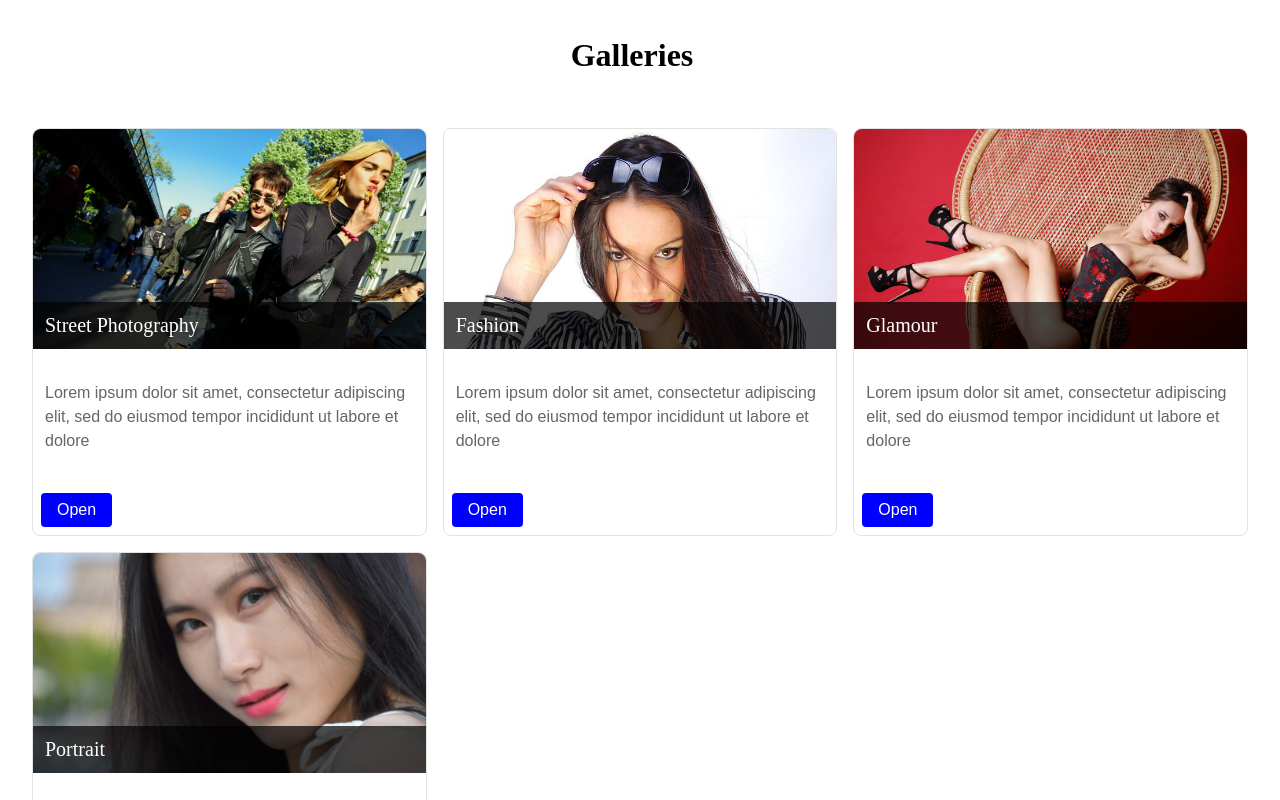
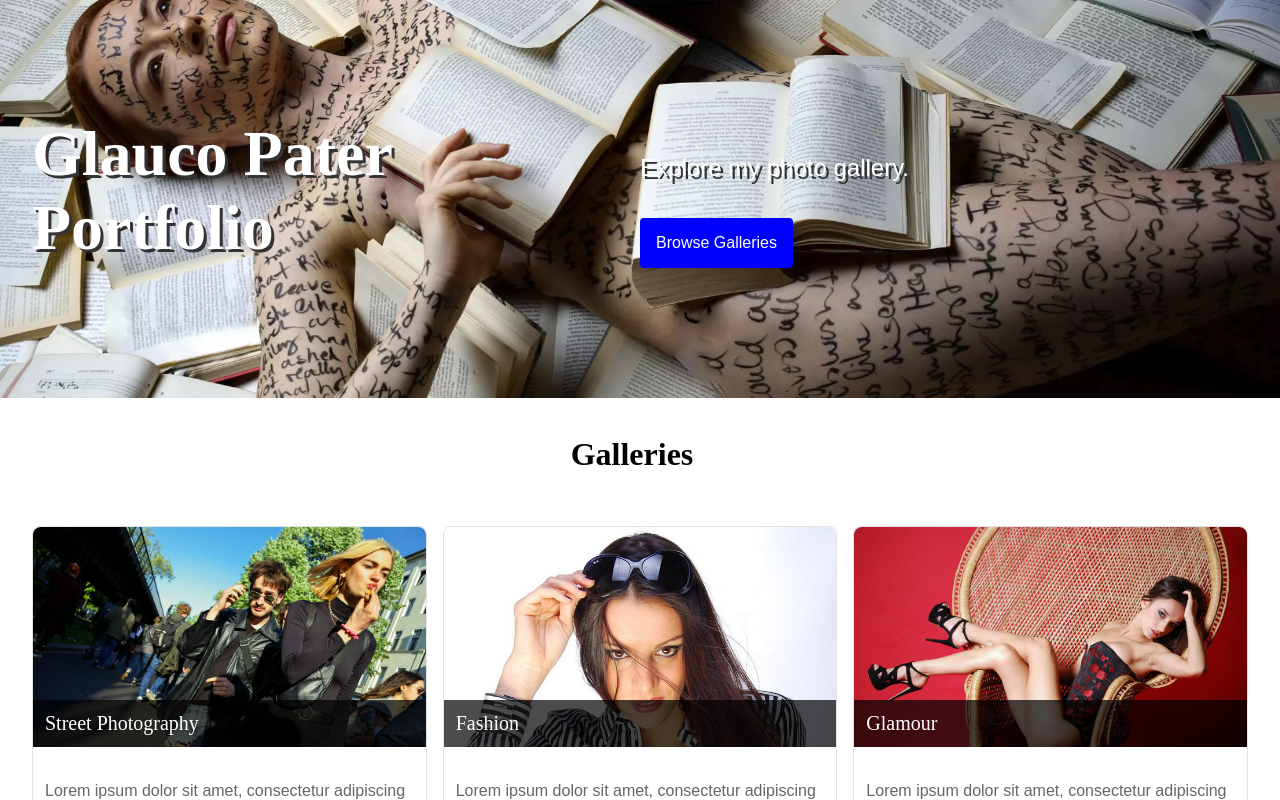
Before and after one commit to glaucopater/portfolio-creator, a React (Create React App) app: page / in a window 1280 px wide. Shown: the top 800 px of the page. Built offline with nearby package versions, Linux system fonts and the light colour scheme.

Commit message:
Add Hero Banner. Code Cleanup

```diff
--- a/jsondata/output/201972817137_galleries/Galleries/Images/Exif/Exif.jsx
+++ b/jsondata/output/201972817137_galleries/Galleries/Images/Exif/Exif.jsx
@@ -1,9 +1,6 @@
-import React, { Component } from "react";
+import React, { Component } from 'react';
 
 export default class Exif extends Component {
-  componentDidMount() {
-    console.log(this.props);
-  }
   render() {
     return (
       <div className="Exif">
--- a/jsondata/output/201972817137_galleries/Galleries/Relations/Relations.jsx
+++ b/jsondata/output/201972817137_galleries/Galleries/Relations/Relations.jsx
@@ -1,9 +1,6 @@
-import React, { Component } from "react";
+import React, { Component } from 'react';
 
 export default class Relations extends Component {
-  componentDidMount() {
-    console.log(this.props);
-  }
   render() {
     return (
       <div className="Relations">
--- a/src/components/Gallery/index.js
+++ b/src/components/Gallery/index.js
@@ -22,7 +22,6 @@ export default class Gallery extends PureComponent {
 
   render() {
     const { gallery, url } = this.props;
-    console.log('TCL: Gallery -> render ->  this.props', this.props);
 
     return (
       <StyledGallery>
--- /dev/null
+++ b/src/components/Hero/index.js
@@ -0,0 +1,14 @@
+import React from 'react';
+import { StyledHero } from './styled';
+const Hero = () => {
+  return (
+    <StyledHero>
+      <h1>Glauco Pater Portfolio</h1>
+      <article>
+        <p>Explore my photo gallery.</p>
+        <a href="#galleries">Browse Galleries</a>
+      </article>
+    </StyledHero>
+  );
+};
+export default Hero;
--- /dev/null
+++ b/src/components/Hero/styled.js
@@ -0,0 +1,34 @@
+import styled from 'styled-components';
+
+import backgroundImage from '../../assets/images/hero.jpg';
+
+export const StyledHero = styled.section`
+  background: url(${backgroundImage}) center;
+  background-size: cover;
+  padding: 4rem 2rem;
+  /* grid styles */
+  display: grid;
+  grid-template-columns: repeat(auto-fit, minmax(240px, 1fr));
+  align-items: center;
+
+  > * {
+    color: white;
+  }
+
+  > h1 {
+    font-size: 4rem;
+    padding-bottom: 1rem;
+    text-shadow: #333 3px 3px;
+  }
+
+  > article > p {
+    font-size: 1.5rem;
+    font-weight: 200;
+    text-shadow: #333 3px 3px;
+  }
+
+  > article > a {
+    padding: 1rem;
+    margin-top: 0.75rem;
+  }
+`;
--- a/src/components/Image/index.js
+++ b/src/components/Image/index.js
@@ -12,7 +12,6 @@ const images = importAll(
 const Image = ({ src, alt }) => {
   if (OFFLINE) {
     const sources = images.filter(i => i.includes(src));
-    console.log('TCL: sources', sources);
     return <img src={sources[0]} alt={alt} />;
   } else return <img src={src} alt={alt} />;
 };
--- a/src/containers/Galleries/index.js
+++ b/src/containers/Galleries/index.js
@@ -1,6 +1,7 @@
-import React from 'react';
+import React, { Fragment } from 'react';
 import PropTypes from 'prop-types';
 import Gallery from '../../components/Gallery';
+import Hero from '../../components/Hero';
 import Header from '../../components/Header';
 import EmptyResults from '../../components/EmptyResults';
 import Loading from '../../components/Loading';
@@ -41,6 +42,8 @@ class Galleries extends React.PureComponent {
       }
 
       return (
+        <Fragment>
+          <Hero />
           <StyledGalleries>
             {galleriesData.length > 0 && <Header title={strings.galleries} />}
             <StyledGalleriesGrid>
@@ -49,6 +52,7 @@ class Galleries extends React.PureComponent {
               ))}
             </StyledGalleriesGrid>
           </StyledGalleries>
+        </Fragment>
       );
     }
   }
--- a/src/containers/Galleries/reducers.js
+++ b/src/containers/Galleries/reducers.js
@@ -6,7 +6,6 @@ const initState = {
 export function fetchGalleriesReducer(state = initState, action) {
   switch (action.type) {
     case actionTypes.GALLERIES_LOADED: {
-      console.log('TCL: fetchGalleriesReducer -> action', action);
       return {
         data: action.data.galleries,
       };
```
Also changed, not shown: jsondata/output/201972817137_galleries/Galleries/Galleries.jsx (+3 -6 lines), jsondata/output/201972817137_galleries/Galleries/Images/Images.jsx (+2 -5 lines), src/assets/images/hero.jpg (added). Lines whose indentation alone changed are shown as unchanged.
